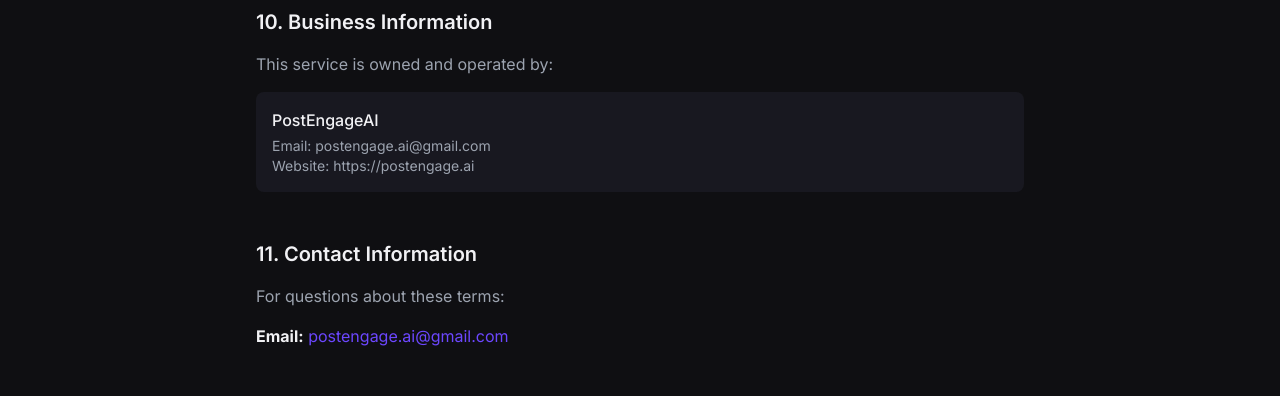
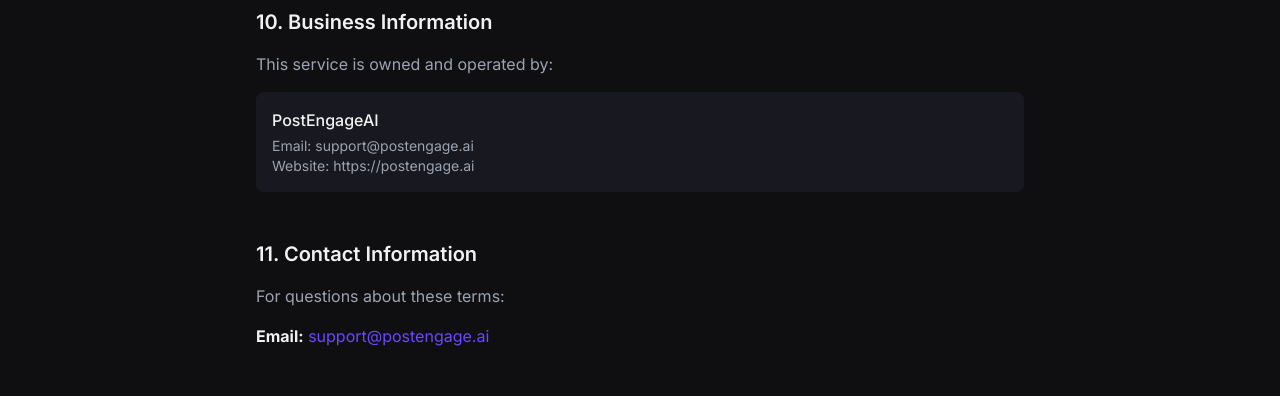
Before and after one commit to postengageai/postengage.ai-landing-v2, a Next.js app: page /terms in a window 1280 px wide. Shown: the part 2520-2916 px from the top of the page. Built offline with nearby package versions, Linux system fonts and the light colour scheme; no server answers.

Commit message:
chore: update legal and roadmap pages

```diff
--- a/app/data-deletion/page.tsx
+++ b/app/data-deletion/page.tsx
@@ -89,7 +89,7 @@
               <div className='rounded-lg bg-muted/50 p-6 font-mono text-sm'>
                 <p>
                   <strong className='text-foreground'>To:</strong>{' '}
-                  postengage.ai@gmail.com
+                  support@postengage.ai
                 </p>
                 <p className='mt-2'>
                   <strong className='text-foreground'>Subject:</strong> Data
--- a/app/privacy/page.tsx
+++ b/app/privacy/page.tsx
@@ -173,10 +173,10 @@
                 <li>
                   <strong>Manual Request:</strong> Email us at{' '}
                   <a
-                    href='mailto:postengage.ai@gmail.com'
+                    href='mailto:support@postengage.ai'
                     className='text-primary hover:underline'
                   >
-                    postengage.ai@gmail.com
+                    support@postengage.ai
                   </a>{' '}
                   with the subject "Data Deletion Request". We will process your
                   request within 30 days.
@@ -227,7 +227,7 @@
               <div className='mt-4 p-4 bg-muted/50 rounded-lg'>
                 <p className='font-medium text-foreground'>PostEngageAI</p>
                 <p className='text-muted-foreground text-sm mt-1'>
-                  Email: postengage.ai@gmail.com
+                  Email: support@postengage.ai
                 </p>
                 <p className='text-muted-foreground text-sm'>
                   Website: https://postengage.ai
@@ -243,10 +243,10 @@
               <p className='text-muted-foreground mt-4'>
                 <strong className='text-foreground'>Email:</strong>{' '}
                 <a
-                  href='mailto:postengage.ai@gmail.com'
+                  href='mailto:support@postengage.ai'
                   className='text-primary hover:underline'
                 >
-                  postengage.ai@gmail.com
+                  support@postengage.ai
                 </a>
               </p>
 
--- a/app/roadmap/page.tsx
+++ b/app/roadmap/page.tsx
@@ -133,7 +133,7 @@
                 based on user feedback and technical constraints. Want to
                 influence what we build next?{' '}
                 <a
-                  href='mailto:postengage.ai@gmail.com'
+                  href='mailto:support@postengage.ai'
                   className='text-primary hover:underline'
                 >
                   Tell us what matters to you
--- a/app/security/page.tsx
+++ b/app/security/page.tsx
@@ -197,10 +197,10 @@
               and protect your account.
             </p>
             <a
-              href='mailto:postengage.ai@gmail.com'
+              href='mailto:support@postengage.ai'
               className='text-primary hover:underline'
             >
-              postengage.ai@gmail.com
+              support@postengage.ai
             </a>
           </div>
         </section>
--- a/app/terms/page.tsx
+++ b/app/terms/page.tsx
@@ -206,7 +206,7 @@
               <div className='mt-4 p-4 bg-muted/50 rounded-lg'>
                 <p className='font-medium text-foreground'>PostEngageAI</p>
                 <p className='text-muted-foreground text-sm mt-1'>
-                  Email: postengage.ai@gmail.com
+                  Email: support@postengage.ai
                 </p>
                 <p className='text-muted-foreground text-sm'>
                   Website: https://postengage.ai
@@ -222,10 +222,10 @@
               <p className='text-muted-foreground mt-4'>
                 <strong className='text-foreground'>Email:</strong>{' '}
                 <a
-                  href='mailto:postengage.ai@gmail.com'
+                  href='mailto:support@postengage.ai'
                   className='text-primary hover:underline'
                 >
-                  postengage.ai@gmail.com
+                  support@postengage.ai
                 </a>
               </p>
             </div>
```
